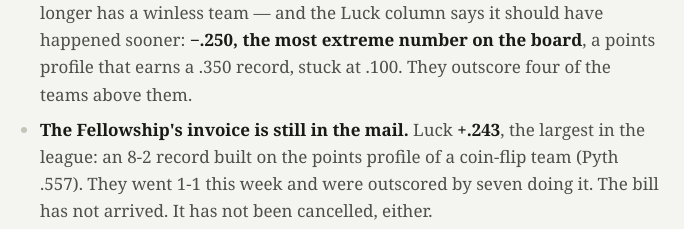
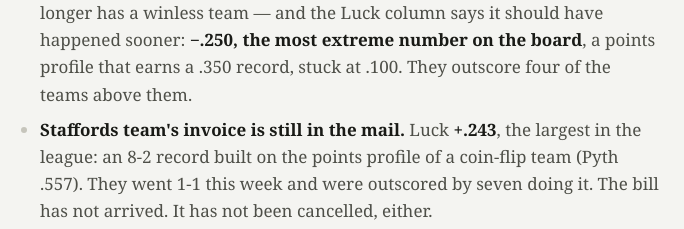
Before and after one commit to curtisknudson/claude-cp-softball-analysis, a plain HTML site: page index.html in a window 1280 px wide. Shown: the part 10226-10455 px from the top of the page, 48-732 px from the left. Drawn offline with Linux system fonts and the light colour scheme.

Commit message:
Fix team name error

```diff
--- a/index.html
+++ b/index.html
@@ -1655,7 +1655,7 @@
                         above them.
                     </li>
                     <li>
-                        <strong>The Fellowship's invoice is still in the mail.</strong>
+                        <strong>Staffords team's invoice is still in the mail.</strong>
                         Luck <strong>+.243</strong>, the largest in the league: an
                         8-2 record built on the points profile of a coin-flip team
                         (Pyth .557). They went 1-1 this week and were outscored by
```
